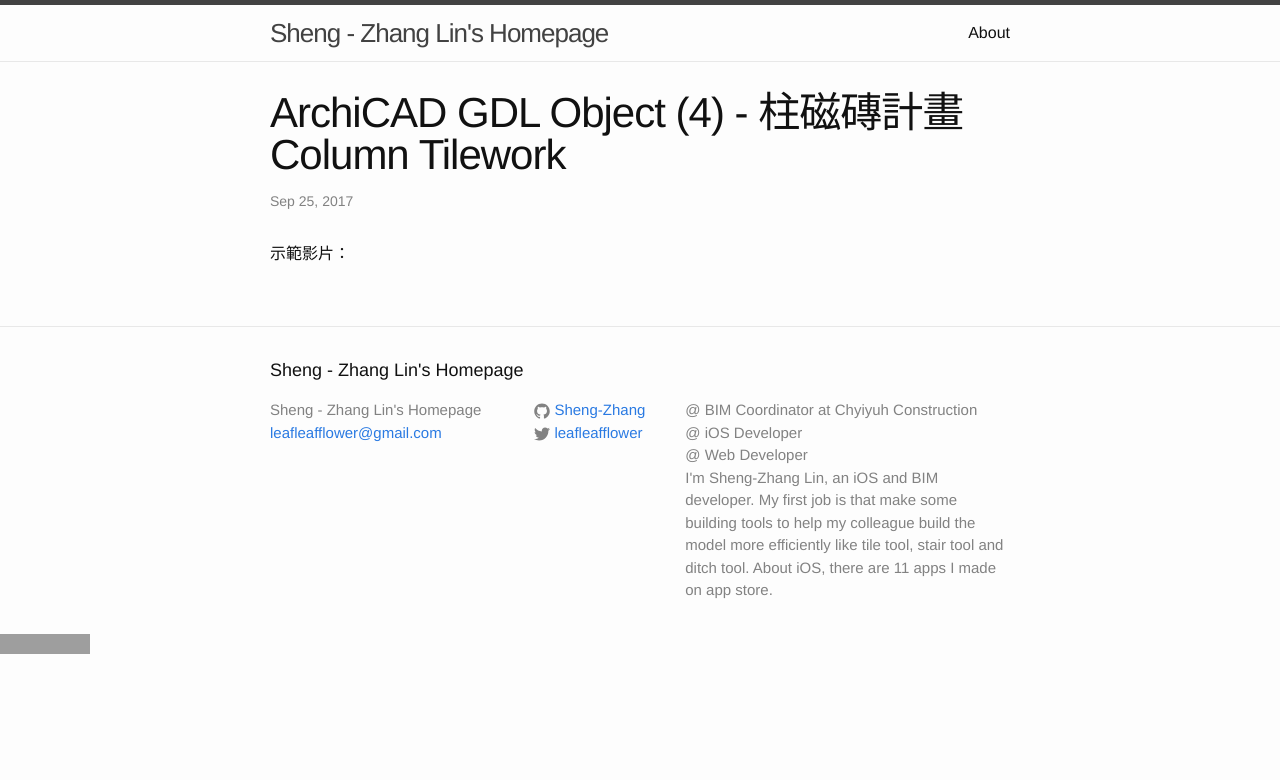
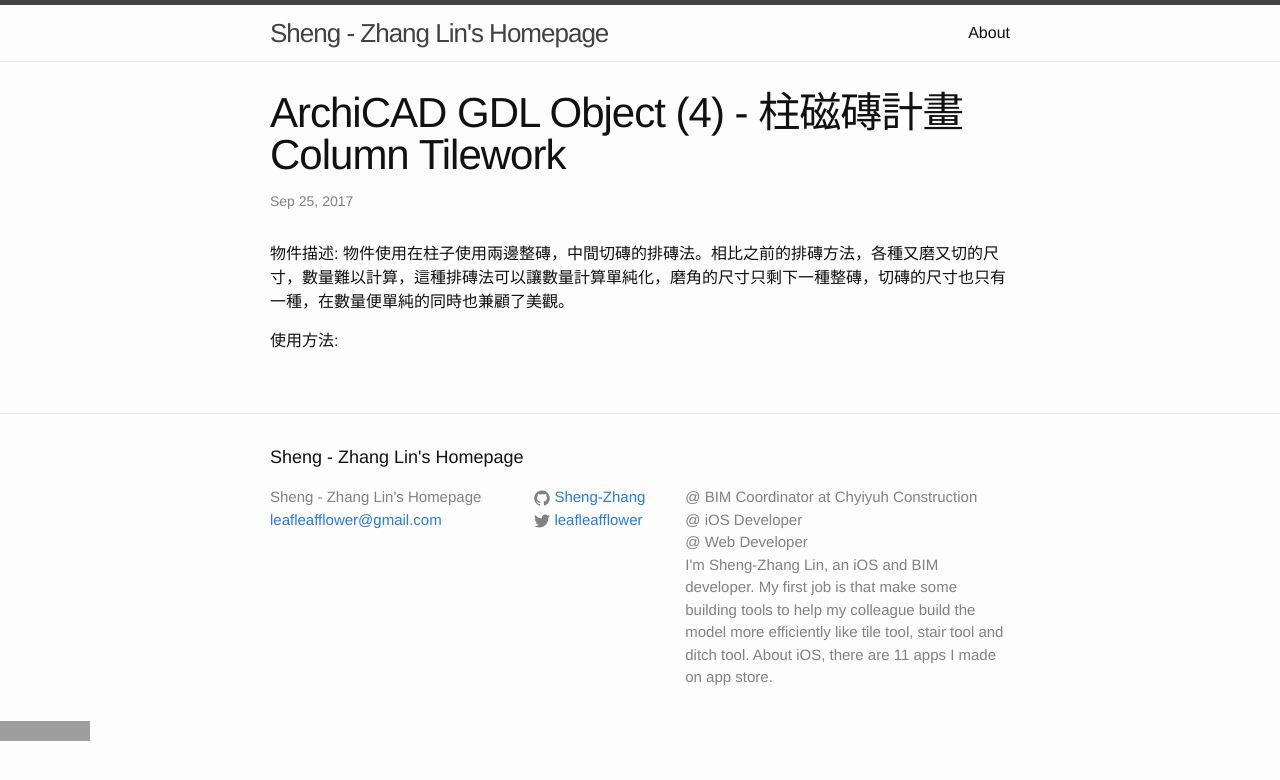
Before and after one commit to Sheng-Zhang/Sheng-Zhang.github.io, a Jekyll site: the page built from _posts/2017-09-25-ArchiCAD-GDL-Column-Tilework.markdown, in a window 1280 px wide. Shown: the top 780 px of the page. Built offline with Jekyll 4.4.1, drawn with Linux system fonts in a browser that asks for light colours; grey boxes are pictures that could not be loaded.

Commit message:
Object Description

```diff
--- a/_posts/2017-09-25-ArchiCAD-GDL-Column-Tilework.markdown
+++ b/_posts/2017-09-25-ArchiCAD-GDL-Column-Tilework.markdown
@@ -6,8 +6,10 @@
 ---
 
 
-示範影片：
+物件描述:
+物件使用在柱子使用兩邊整磚，中間切磚的排磚法。相比之前的排磚方法，各種又磨又切的尺寸，數量難以計算，這種排磚法可以讓數量計算單純化，磨角的尺寸只剩下一種整磚，切磚的尺寸也只有一種，在數量便單純的同時也兼顧了美觀。
 
+使用方法:
 
 
 
```
